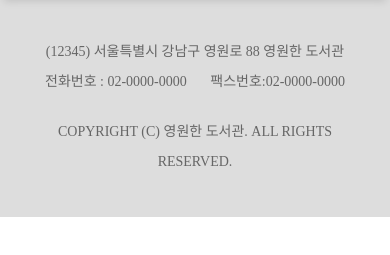
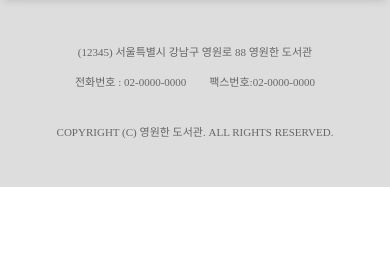
Before and after one commit to kimdodo9655/kimdodo9655.github.io, a plain HTML site: page index.html in a window 390 px wide. Shown: the part 63-318 px from the top of the page. Drawn offline with Linux system fonts and the light colour scheme; a web font is replaced by a local one.

Commit message:
mod font size

```diff
--- a/css/common.css
+++ b/css/common.css
@@ -385,7 +385,7 @@ button:focus {
   .footer_area .inner p span {
     line-height: 30px;
     text-align: center;
-    font-size: 14px;
+    font-size: 11px;
     margin-bottom: 20px;
   }
 
```
